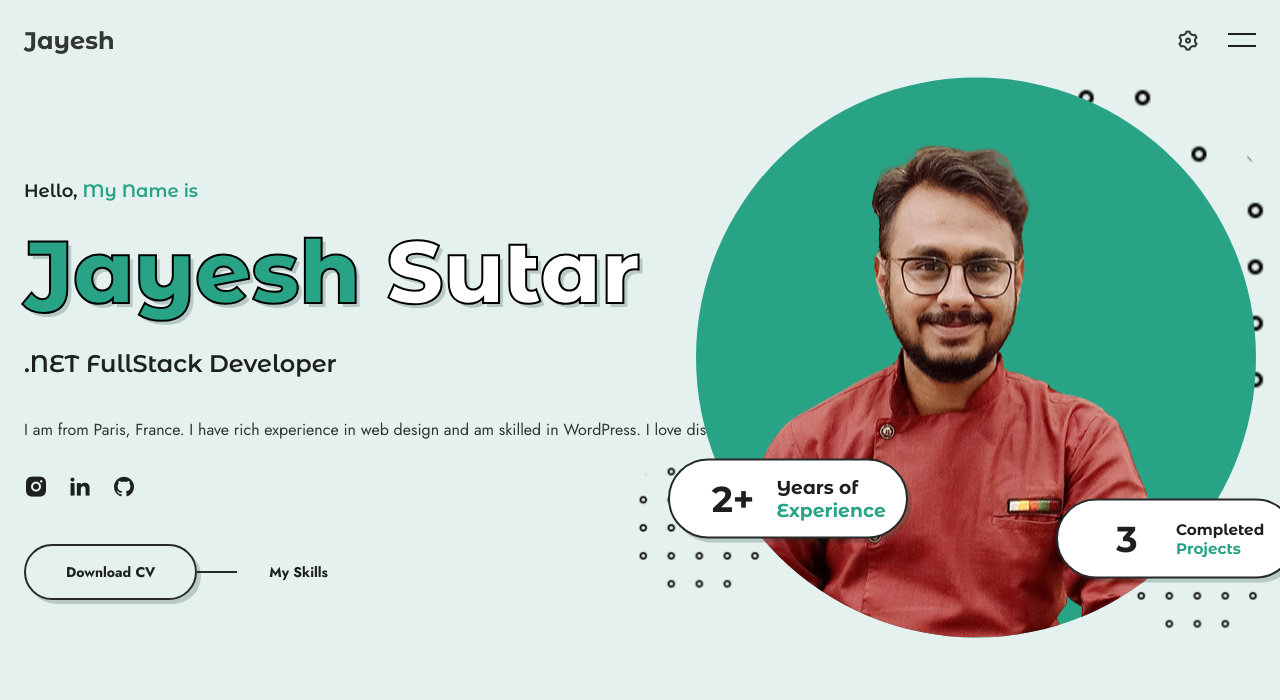
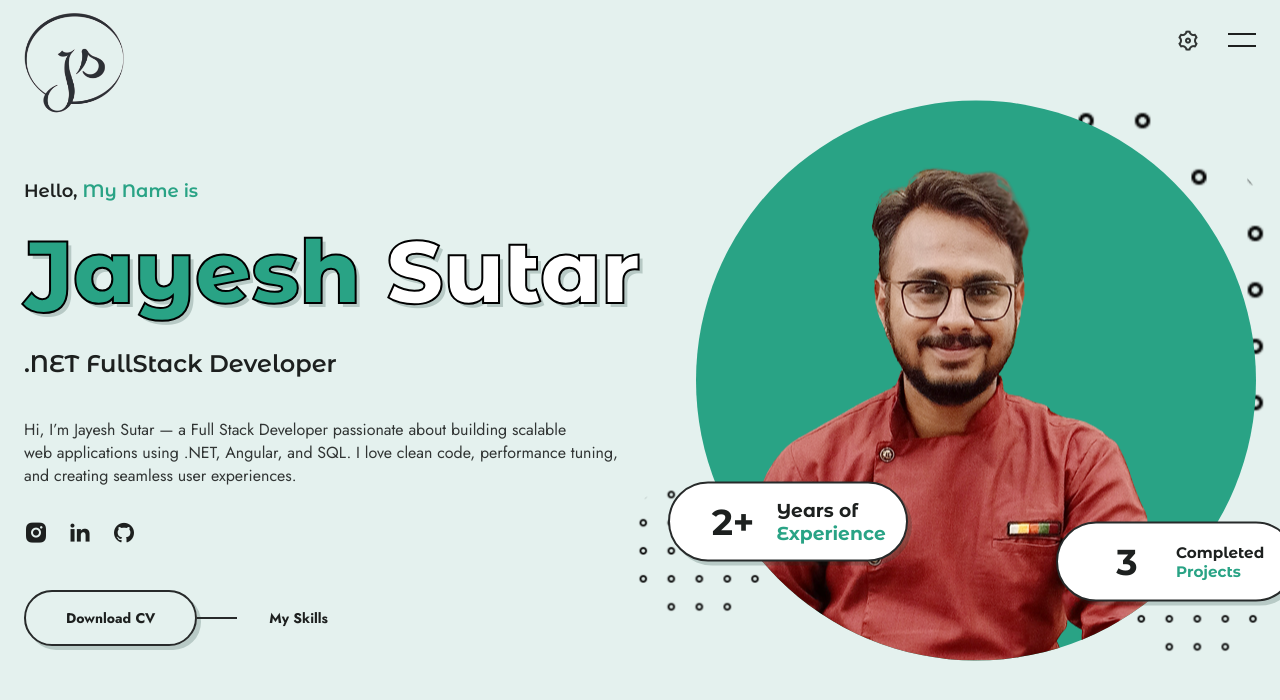
Before and after one commit to Jayesh2124/dev-portfolio, a plain HTML site: page index.html in a window 1280 px wide. Shown: the top 700 px of the page. Drawn offline with nearby package versions, Linux system fonts and the light colour scheme.

Commit message:
description added

```diff
--- a/index.html
+++ b/index.html
@@ -16,7 +16,9 @@
     <!-- Header -->
     <header class="header">
         <nav class="nav container">
-            <a href="" class="nav-logo">Jayesh</a>
+            <a href="" class="nav-logo">
+                <img src="assets/img/Logo.png" alt="Jayesh" style="height: 100px; width: 100px; margin-top: 2.9rem;">
+            </a>
             <div class="nav-menu" id="nav-menu">
                 <ul class="nav-list">
                     <li class="nav-item">
@@ -90,8 +92,9 @@
                     </div>
 
                     <p class="home-descrption">
-                        I am from Paris, France. I have rich experience in web design
-                        and am skilled in WordPress. I love discussing what makes us unique.
+                        Hi, I’m Jayesh Sutar — a Full Stack Developer passionate about building scalable <br>
+                        web applications using .NET, Angular, and SQL. I love clean code, performance tuning, <br>
+                         and creating seamless user experiences.
                     </p>
 
                     <div class="home-socials social-links">
```
Also changed, not shown: assets/img/Logo.png (added).
